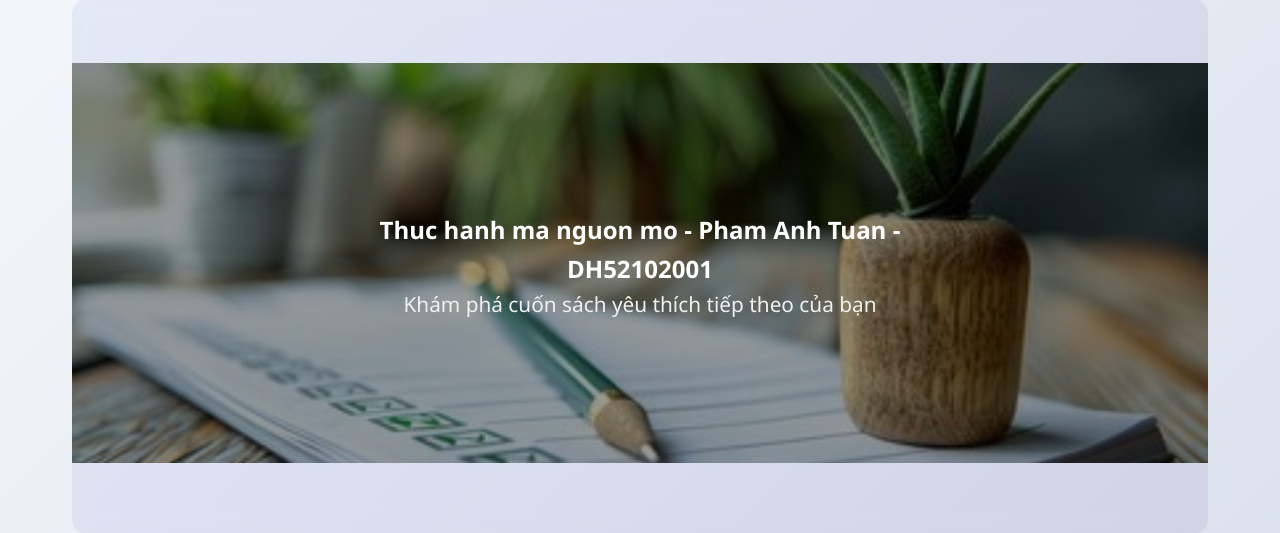
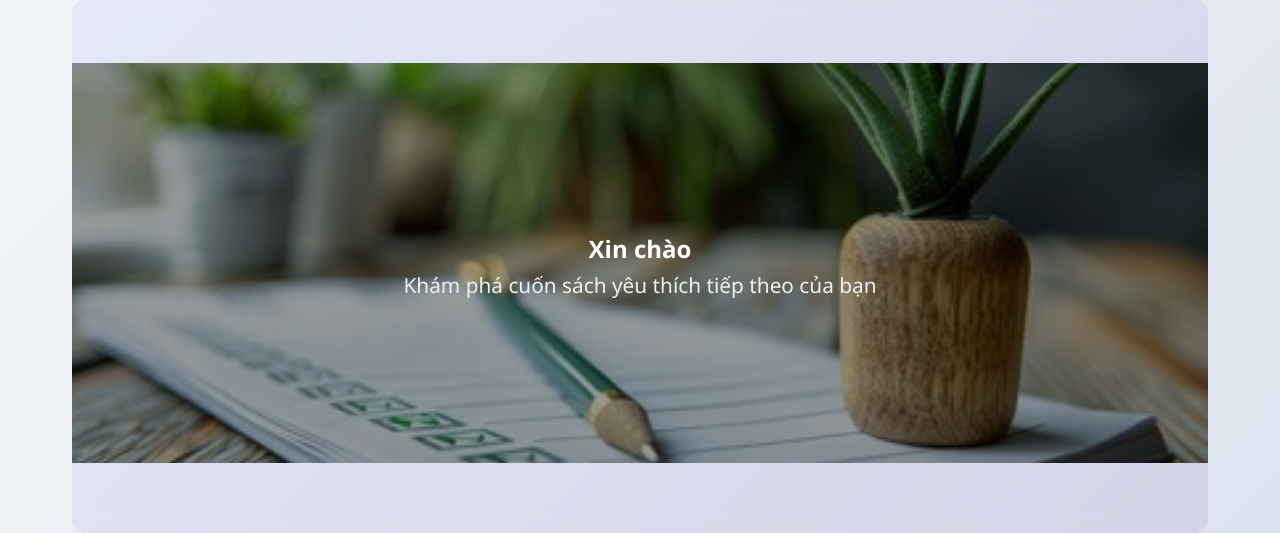
Before and after one commit to tuanhi23/oss_pro1, a PHP site: page / in a window 1280 px wide. Shown: the part 123-656 px from the top of the page. Run offline with PHP 8.4, Linux system fonts and the light colour scheme; data comes from the database, SQL or seed files in the repository.

Commit message:
tieu de 3

```diff
--- a/index.php
+++ b/index.php
@@ -72,10 +72,10 @@ try {
     <?php endif; ?>
 
   <section class="hero">
-    <img src="assets/image/1234.jpg" class="hero-img">
+    <img src="/assets/image/1234.jpg" class="hero-img">
 
     <div class="hero-text">
-        <h1>Thuc hanh ma nguon mo - Pham Anh Tuan - DH52102001</h1>
+        <h1>Xin chào</h1>
         <p>Khám phá cuốn sách yêu thích tiếp theo của bạn</p>
     </div>
 </section>
```
